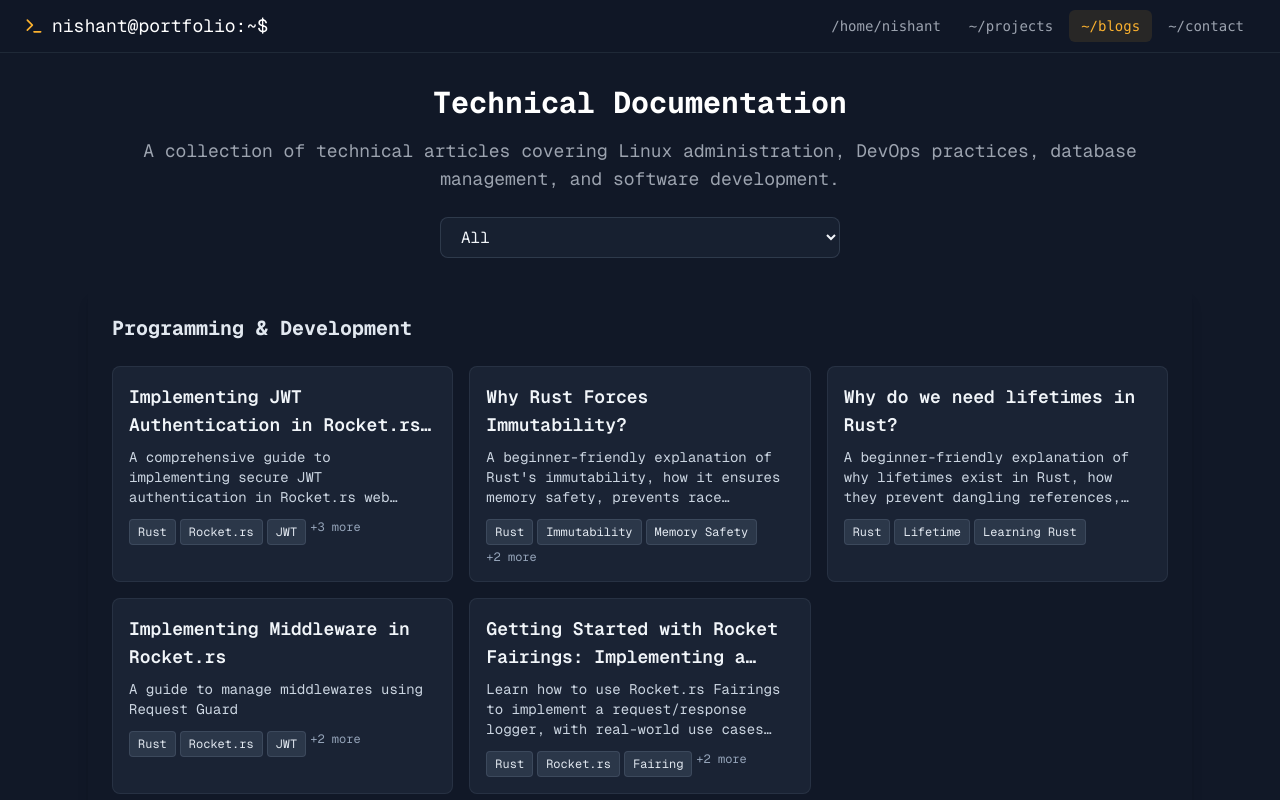
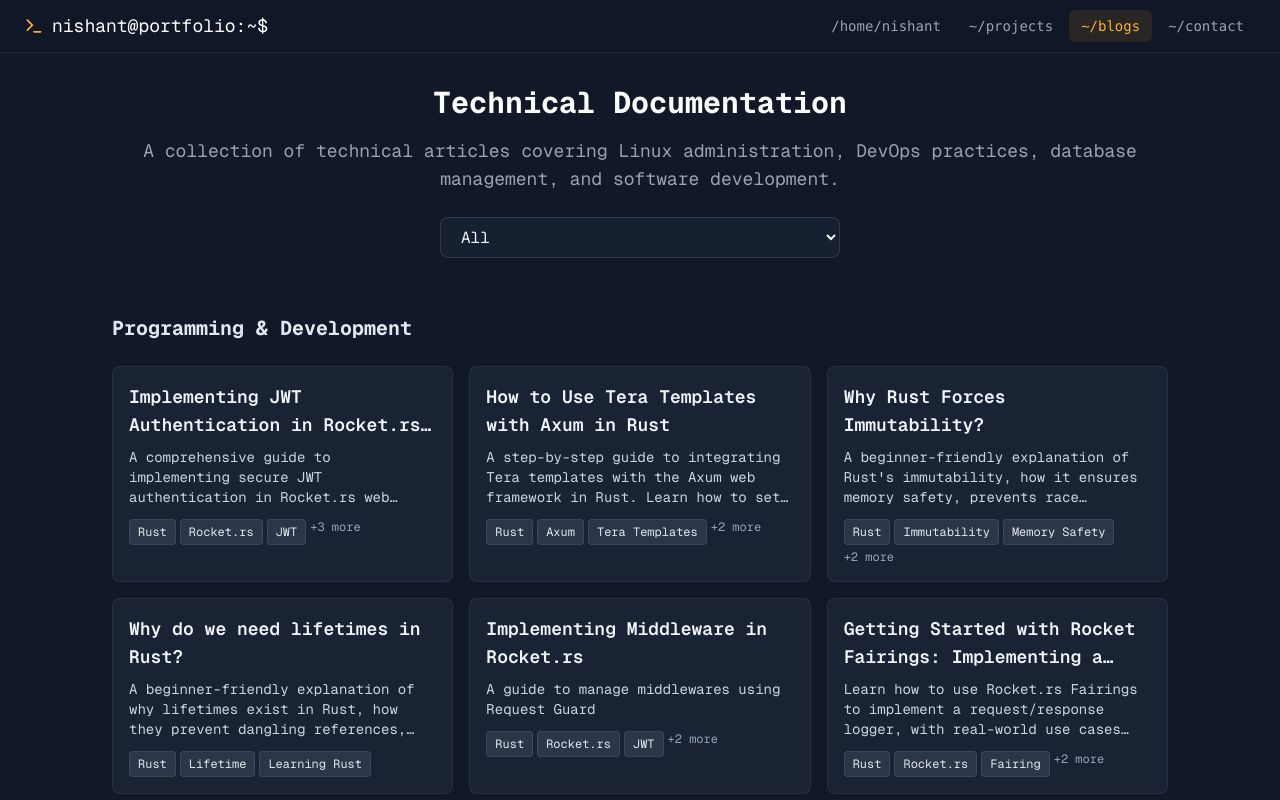
Before and after one commit to nishujangra/Portfolio, a React (Vite) app: page /blogs in a window 1280 px wide. Shown: the top 800 px of the page. Built offline with nearby package versions, Linux system fonts and the light colour scheme.

Commit message:
blog: tera with axum

```diff
--- a/src/data/blogs.ts
+++ b/src/data/blogs.ts
@@ -5,6 +5,13 @@ export const blogs = [
         description: "A comprehensive guide to implementing secure JWT authentication in Rocket.rs web framework with Argon2 password hashing.",
         url: "https://nishujangra27.hashnode.dev/implementing-jwt-authentication-in-rocketrs",
         tags: ["Rust", "Rocket.rs", "JWT", "Authentication", "Argon2", "Web Development"],
+        category: "Programming & Development"
+    },
+    {
+        title: "How to Use Tera Templates with Axum in Rust",
+        description: "A step-by-step guide to integrating Tera templates with the Axum web framework in Rust. Learn how to set up the project, configure Tera, render dynamic HTML, and run your server.",
+        url: "https://nishujangra27.hashnode.dev/tera-templates-axum-rust",
+        tags: ["Rust", "Axum", "Tera Templates", "Web Development", "Backend Programming"],
         category: "Programming & Development"
     },
     {
```
